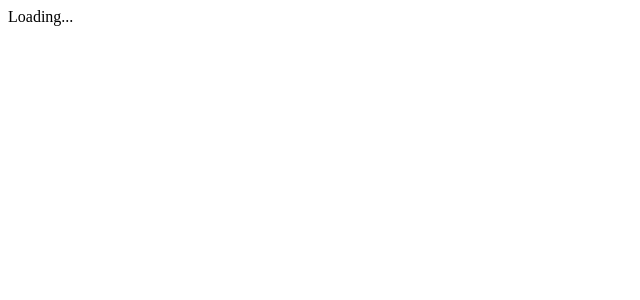
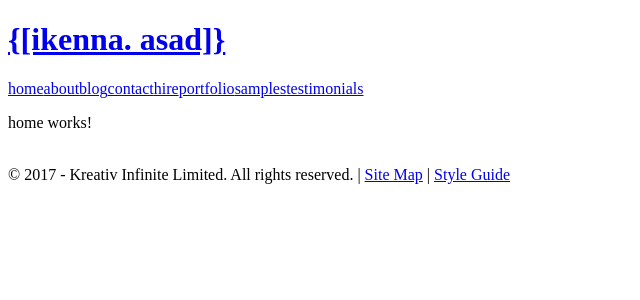
Before and after one commit to agentkenny007/Personal-Website, an Angular app: page /home in a window 1280 px wide. Shown: the top 300 px of the page, without its empty margins (0-640 px from the left). Built offline with nearby package versions, Linux system fonts and the light colour scheme.

Commit message:
Expanded the logo for the time being. Added footer info.

```diff
--- a/src/app/app.component.html
+++ b/src/app/app.component.html
@@ -1,6 +1,6 @@
 <header>
   <h1 id="logo">
-    <a routerLink="/home">{[i.a]}</a>
+    <a routerLink="/home">{{ '{[ikenna. asad]}' }}</a>
   </h1>
   <div id="menu">
       <a routerLink="/home">home</a>
@@ -16,4 +16,8 @@
 <main>
   <router-outlet></router-outlet>
 </main>
-<footer></footer>
+<br>
+<footer>
+  © 2017 - Kreativ Infinite Limited. All rights reserved. |
+  <a href="#">Site Map</a> | <a href="#">Style Guide</a>
+</footer>
```
